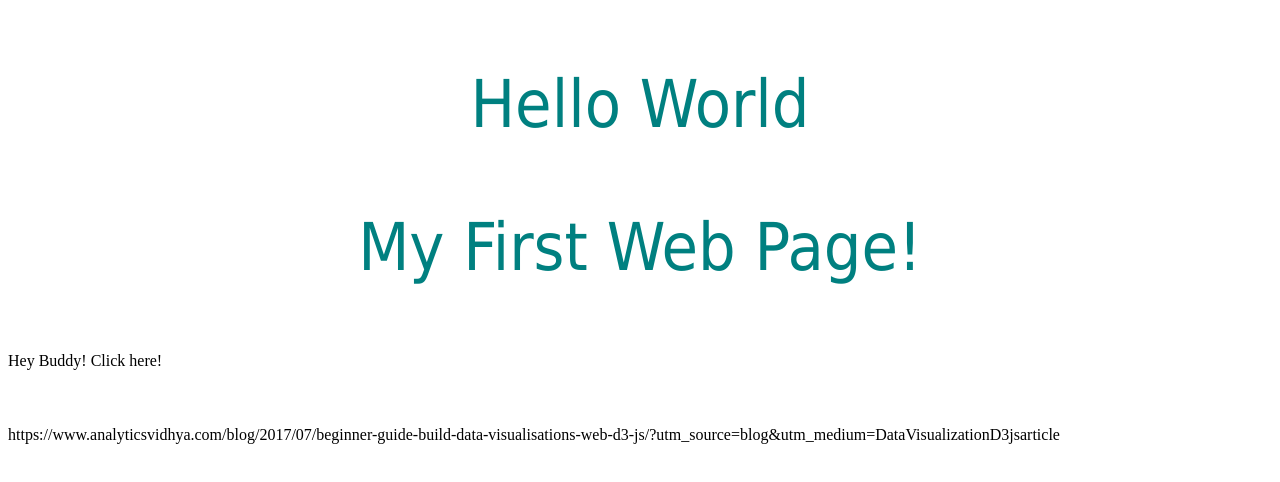
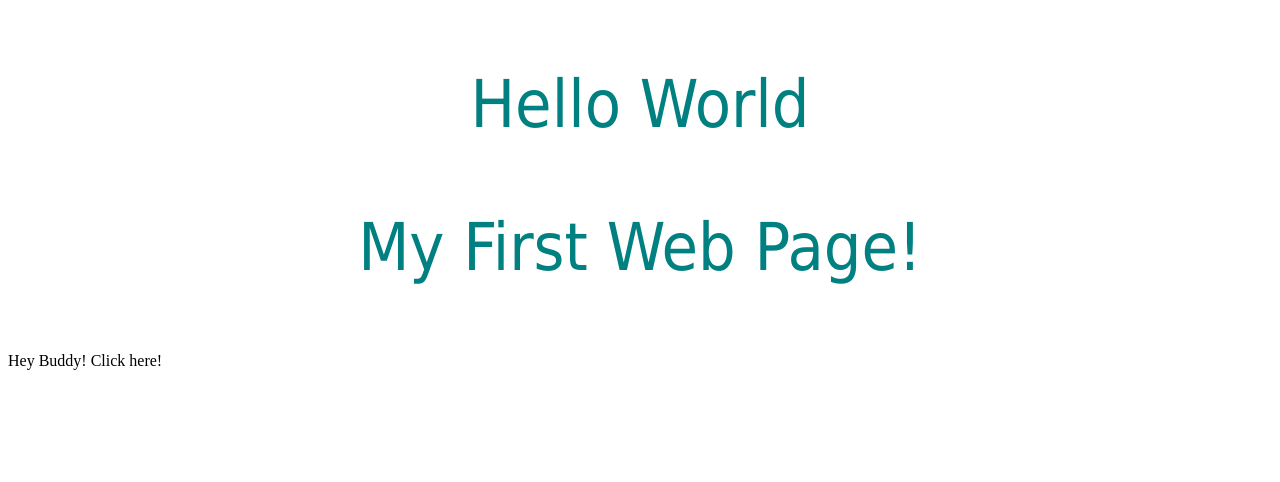
Before and after one commit to vijayhack/rajmoney, a plain HTML site: page index.html in a window 1280 px wide. Drawn offline with Linux system fonts and the light colour scheme.

Commit message:
Update_1
Update_1

```diff
--- a/index.html
+++ b/index.html
@@ -31,6 +31,6 @@ img.style.visibility = "visible";
 <p onclick="show()" id="myText">Hey Buddy! Click here!</p>
 <img src="me.jpg" id="image">
 
-<p>https://www.analyticsvidhya.com/blog/2017/07/beginner-guide-build-data-visualisations-web-d3-js/?utm_source=blog&utm_medium=DataVisualizationD3jsarticle<p>
+<!-- <p>https://www.analyticsvidhya.com/blog/2017/07/beginner-guide-build-data-visualisations-web-d3-js/?utm_source=blog&utm_medium=DataVisualizationD3jsarticle<p> !-->
 </body>
 </html>
```
